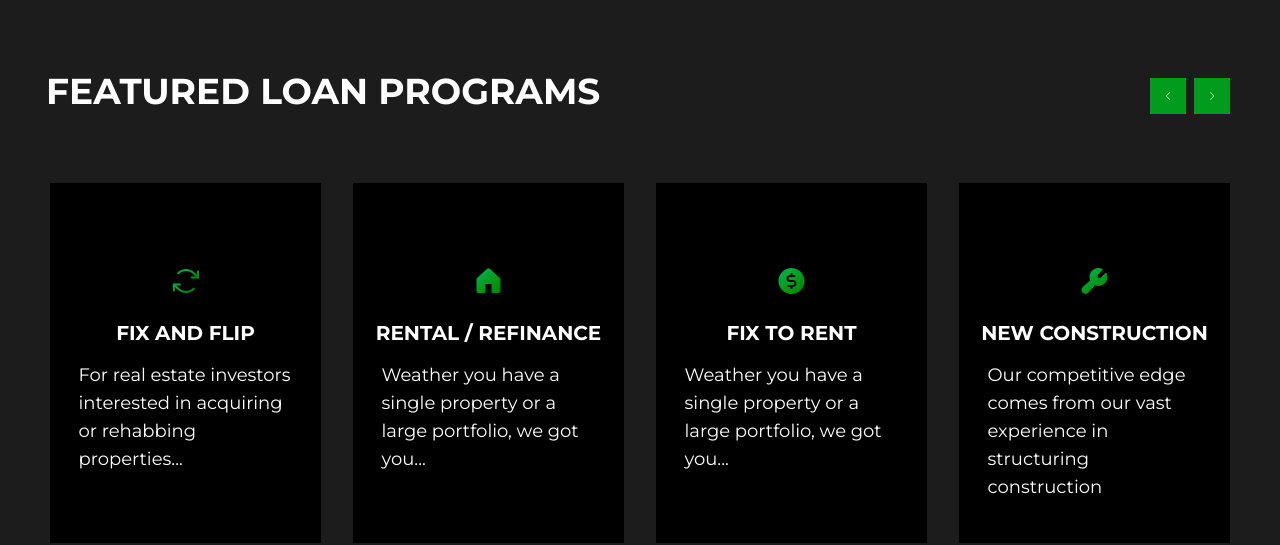
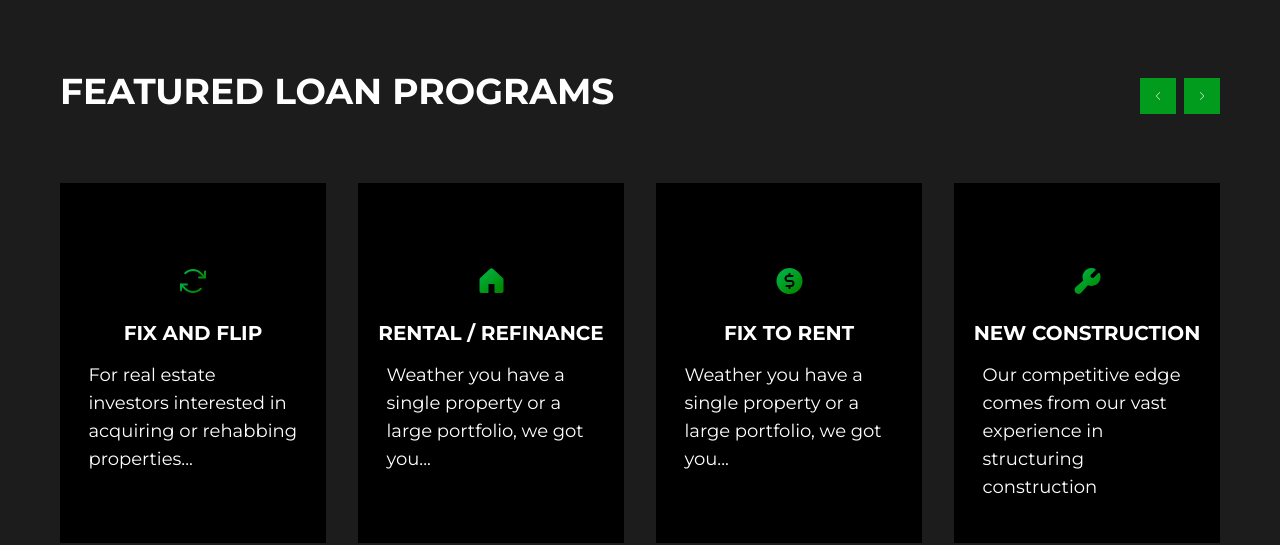
Before and after one commit to TatyanaStrelchenko/onyx, a React (Create React App) app: page / in a window 1280 px wide. Shown: the part 667-1212 px from the top of the page. Built offline with nearby package versions, Linux system fonts and the light colour scheme.

Commit message:
fix swiper info-section

```diff
--- a/src/components/Featured/Featured.scss
+++ b/src/components/Featured/Featured.scss
@@ -2,7 +2,7 @@
 
 .featured {
   background-color: var(--dark-grey);
-  padding: 243px 0 141px;
+  padding: 243px 30px 141px;
 
   @media (max-width: $md) {
     padding: 40px 0;
@@ -12,7 +12,7 @@
   h2 {
     position: absolute;
     top: 0;
-    left: 16px;
+    left: 0;
     text-transform: uppercase;
 
     @media (max-width: $md) {
@@ -29,13 +29,7 @@
 
   .swiper-holder {
     position: relative;
-    padding: 0 20px;
-  }
-
-  .container {
-    @media (max-width: $md) {
-      padding: 0;
-    }
+    // padding: 0 20px;
   }
 
   .swiper {
@@ -93,8 +87,8 @@
       p {
         height: 88px;
 
-        @media (max-width: $xs) {
-          font-size: 14px;
+        @media (max-width: $sm) {
+          font-size: 16px;
           white-space: wrap;
         }
       }
@@ -109,10 +103,9 @@
         text-align: center;
         white-space: nowrap;
 
-        @media (max-width: $xs) {
+        @media (max-width: $md) {
           font-size: 18px;
           white-space: wrap;
-
         }
       }
     }
```
